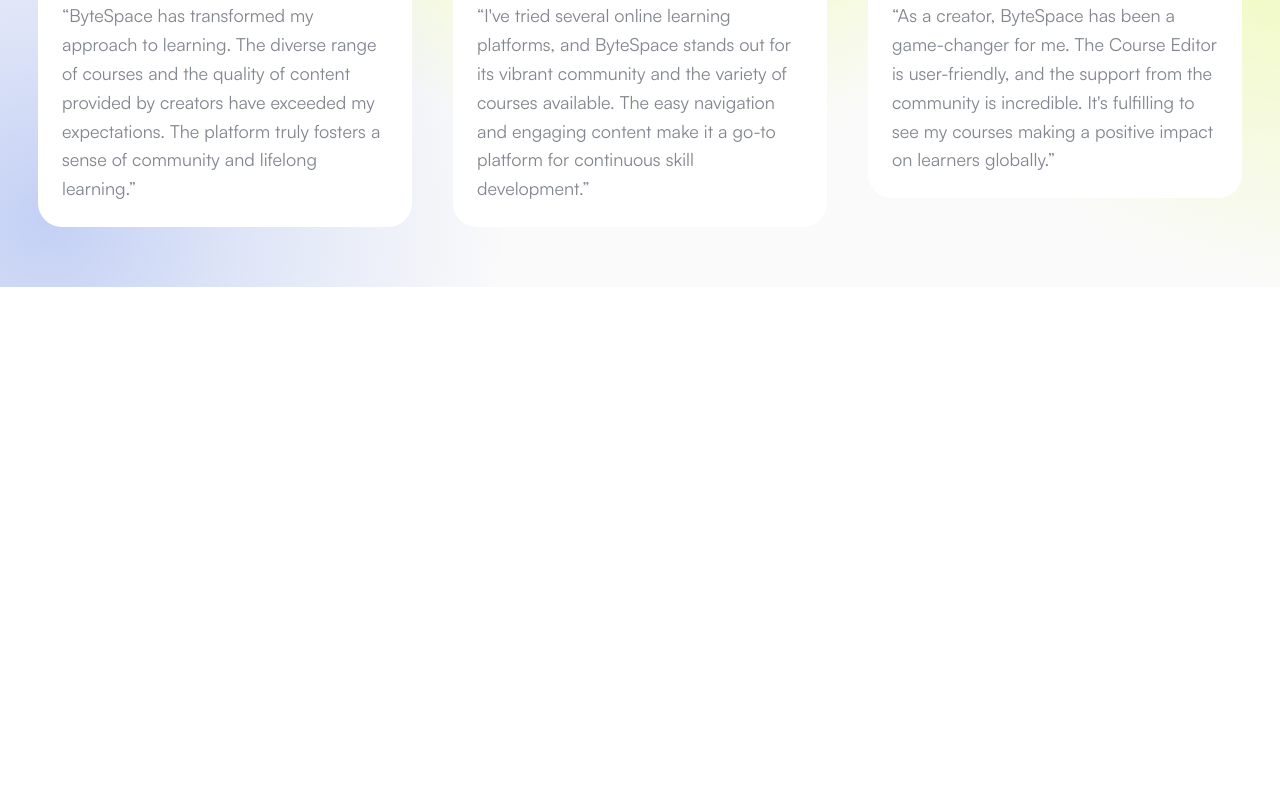
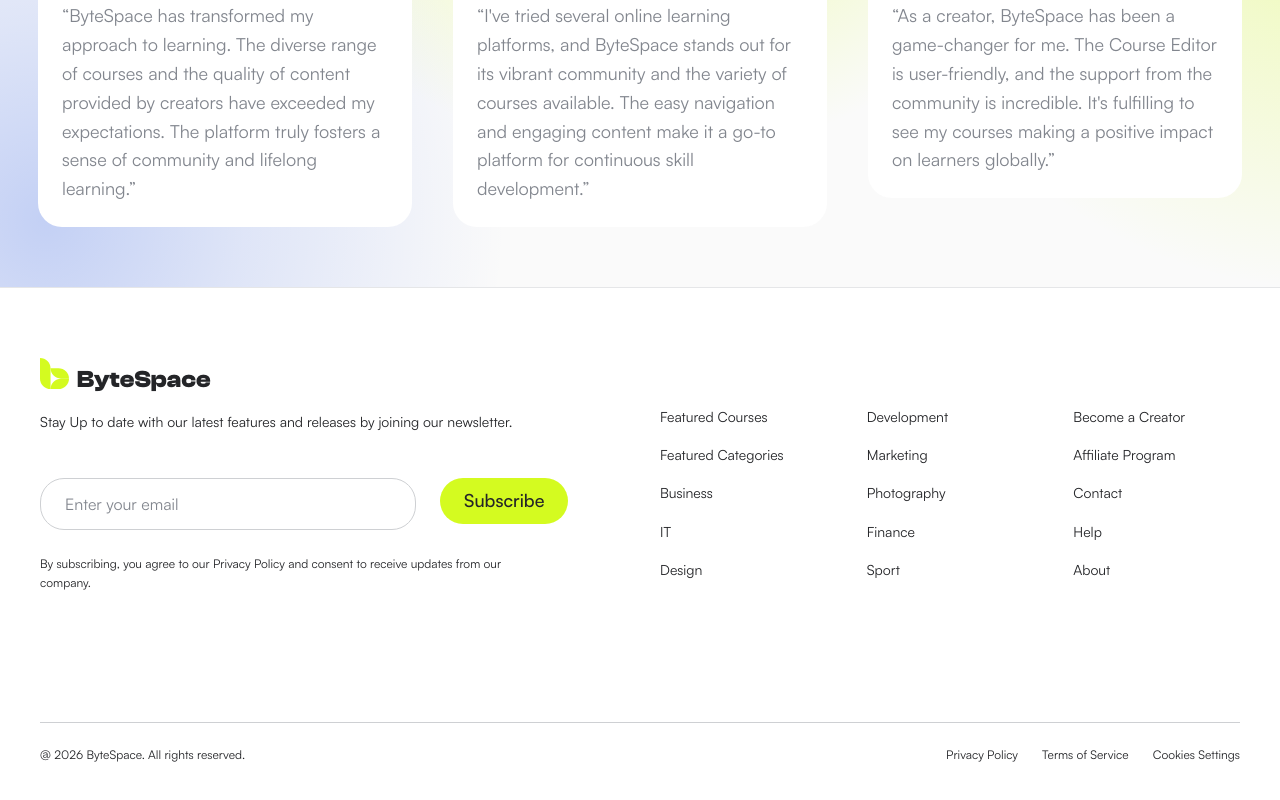
Before and after one commit to Kj-RahiL/byte-space, a Next.js app: page / in a window 1280 px wide. Shown: the part 5565-6365 px from the top of the page. Before the commit the page ends 5852 px from the top, so only its background shows below. Built offline with nearby package versions, Linux system fonts and the light colour scheme.

Commit message:
feat: add Footer and NewsletterForm components for enhanced site navigation and user engagement

```diff
--- a/src/app/layout.tsx
+++ b/src/app/layout.tsx
@@ -1,6 +1,7 @@
 import type { Metadata } from "next";
 import { Poppins } from "next/font/google";
 import localFont from "next/font/local";
+import Footer from "@/components/layout/Footer";
 import "./globals.css";
 
 // Headings - display text
@@ -55,6 +56,7 @@
         data-gr-ext-installed=""
       >
         {children}
+        <Footer />
       </body>
     </html>
   );
--- /dev/null
+++ b/src/components/layout/Footer.tsx
@@ -0,0 +1,113 @@
+import Link from "next/link";
+import { Logo } from "@/components/ui";
+import NewsletterForm from "./NewsletterForm";
+
+type FooterLink = { label: string; href: string };
+
+const browseLinks: FooterLink[][] = [
+  [
+    { label: "Featured Courses", href: "/courses?sort=featured" },
+    { label: "Featured Categories", href: "/courses#categories" },
+    { label: "Business", href: "/courses?category=Business" },
+    { label: "IT", href: "/courses?category=IT%20%26%20Software" },
+    { label: "Design", href: "/courses?category=Design" },
+  ],
+  [
+    { label: "Development", href: "/courses?category=Development" },
+    { label: "Marketing", href: "/courses?category=Marketing" },
+    { label: "Photography", href: "/courses?category=Photography" },
+    { label: "Finance", href: "/courses?category=Finance" },
+    { label: "Sport", href: "/courses?category=Sport" },
+  ],
+];
+
+const platformLinks: FooterLink[] = [
+  { label: "Become a Creator", href: "/register?as=creator" },
+  { label: "Affiliate Program", href: "/affiliate" },
+  { label: "Contact", href: "/contact" },
+  { label: "Help", href: "/help" },
+  { label: "About", href: "/about" },
+];
+
+const legalLinks: FooterLink[] = [
+  { label: "Privacy Policy", href: "/privacy" },
+  { label: "Terms of Service", href: "/terms" },
+  { label: "Cookies Settings", href: "/cookies" },
+];
+
+function LinkList({ links }: { links: FooterLink[] }) {
+  return (
+    <ul className="flex flex-col gap-4">
+      {links.map((l) => (
+        <li key={l.label}>
+          <Link
+            href={l.href}
+            className="block text-body-s text-shuttle-gray-950 transition-colors hover:text-persian-blue-800"
+          >
+            {l.label}
+          </Link>
+        </li>
+      ))}
+    </ul>
+  );
+}
+
+const Footer = () => {
+  return (
+    <footer className="border-t border-shuttle-gray-100 bg-white pt-12 pb-10 lg:pt-17.5 lg:pb-11.75">
+      <div className="container-page flex flex-col gap-16 lg:gap-32.5">
+        <div className="flex flex-col gap-12 lg:grid lg:grid-cols-[528px_580px] lg:justify-between">
+          {/* Brand + newsletter */}
+          <div className="flex flex-col gap-11.25">
+            <div className="flex flex-col gap-4">
+              <Logo tone="dark" />
+              <p className="text-body-s text-shuttle-gray-950">
+                Stay Up to date with our latest features and releases by joining our newsletter.
+              </p>
+            </div>
+            <div className="flex flex-col gap-6">
+              <NewsletterForm />
+              <p className="max-w-126 text-body-xs text-shuttle-gray-950">
+                By subscribing, you agree to our{" "}
+                <Link href="/privacy" className="underline-offset-2 hover:underline">
+                  Privacy Policy
+                </Link>{" "}
+                and consent to receive updates from our company.
+              </p>
+            </div>
+          </div>
+
+          {/* Link columns */}
+          <nav aria-label="Footer" className="grid grid-cols-2 gap-x-10 gap-y-8 sm:grid-cols-3 lg:pt-12">
+            <div className="col-span-2 grid grid-cols-2 gap-x-10 sm:col-span-2">
+              <h2 className="sr-only">Browse</h2>
+              {browseLinks.map((col, i) => (
+                <LinkList key={i} links={col} />
+              ))}
+            </div>
+            <div>
+              <h2 className="sr-only">Platform</h2>
+              <LinkList links={platformLinks} />
+            </div>
+          </nav>
+        </div>
+
+        {/* Copyright row */}
+        <div className="flex flex-col gap-4 border-t border-shuttle-gray-200 pt-5.5 text-body-xs text-shuttle-gray-950 sm:flex-row sm:items-center sm:justify-between">
+          <p>@ {new Date().getFullYear()} ByteSpace. All rights reserved.</p>
+          <ul className="flex flex-wrap gap-x-6 gap-y-2">
+            {legalLinks.map((l) => (
+              <li key={l.label}>
+                <Link href={l.href} className="block transition-colors hover:text-persian-blue-800">
+                  {l.label}
+                </Link>
+              </li>
+            ))}
+          </ul>
+        </div>
+      </div>
+    </footer>
+  );
+};
+
+export default Footer;
--- /dev/null
+++ b/src/components/layout/NewsletterForm.tsx
@@ -0,0 +1,42 @@
+"use client";
+
+import { useState } from "react";
+import { Button } from "@/components/ui";
+
+/** Newsletter sign-up. No backend yet — validates and confirms locally. */
+const NewsletterForm = () => {
+  const [status, setStatus] = useState<"idle" | "done">("idle");
+
+  if (status === "done") {
+    return (
+      <p role="status" className="flex h-13 items-center text-body-m text-persian-blue-800">
+        Thanks for subscribing! Watch your inbox for our next update.
+      </p>
+    );
+  }
+
+  return (
+    <form
+      onSubmit={(e) => {
+        e.preventDefault();
+        setStatus("done");
+      }}
+      className="flex w-full items-start gap-3 sm:gap-6"
+    >
+      <label className="min-w-0 flex-1 sm:w-94 sm:flex-none">
+        <span className="sr-only">Email address</span>
+        <input
+          type="email"
+          name="email"
+          required
+          autoComplete="email"
+          placeholder="Enter your email"
+          className="h-13 w-full rounded-3xl border border-shuttle-gray-200 bg-white px-6 text-body-m leading-[1.6] text-shuttle-gray-950 outline-none placeholder:text-shuttle-gray-400 focus:border-persian-blue-800"
+        />
+      </label>
+      <Button type="submit">Subscribe</Button>
+    </form>
+  );
+};
+
+export default NewsletterForm;
```
